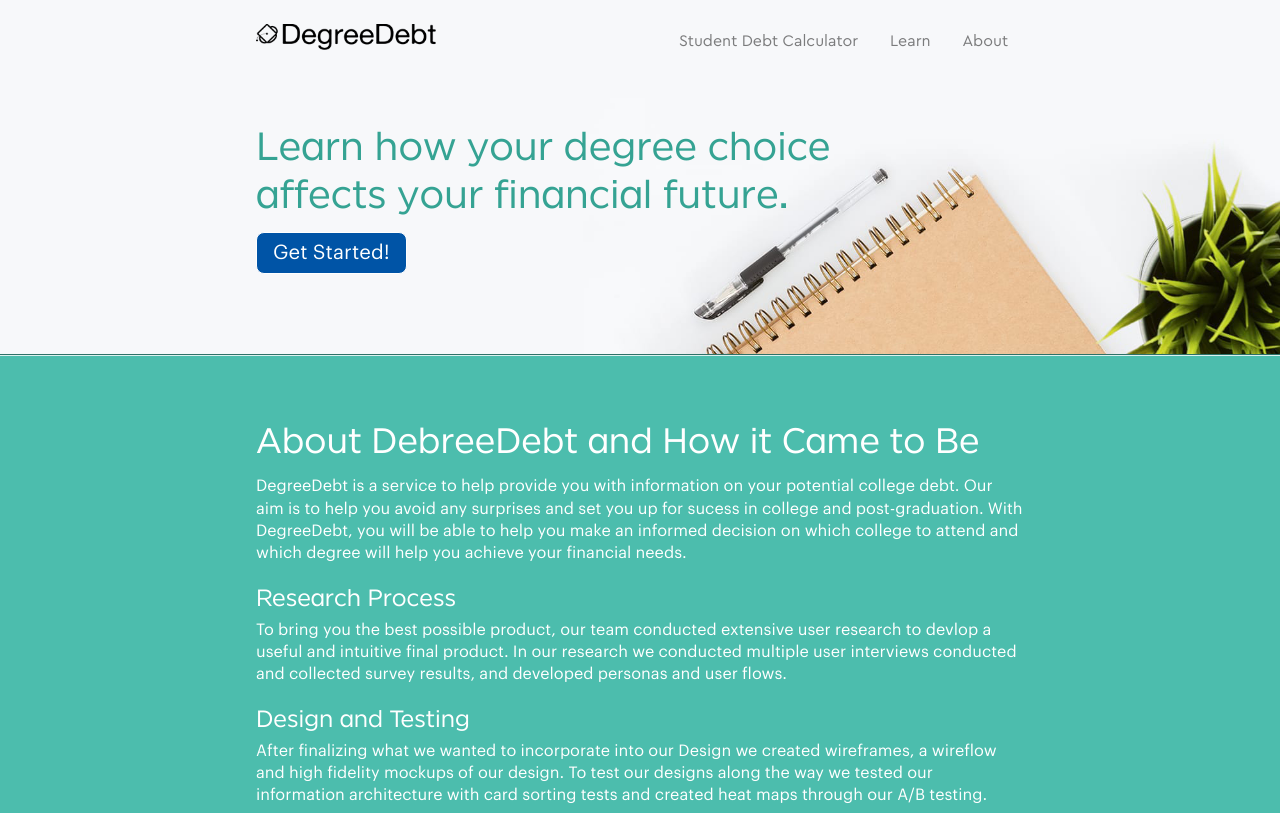
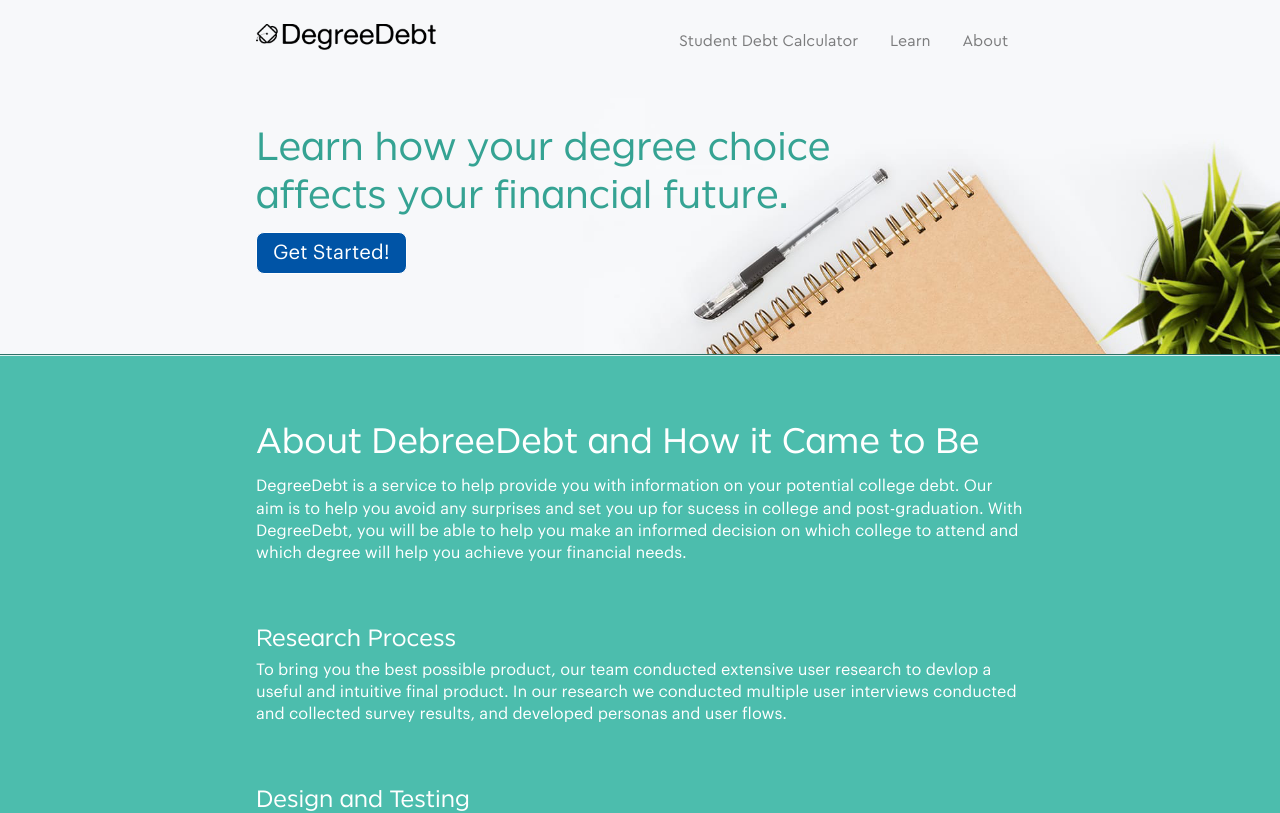
Before and after one commit to rossmonroe/degree-debt, a React (Create React App) app: page /about in a window 1280 px wide. Shown: the top 813 px of the page. Built offline with nearby package versions, Linux system fonts and the light colour scheme.

Commit message:
Fixed Spacing on about Text

```diff
--- a/src/components/AboutInfo.js
+++ b/src/components/AboutInfo.js
@@ -10,10 +10,11 @@ class AboutInfo extends Component {
       <div className='banner  aboutColor'>
         <div className='separator'></div>
         <div className="banner-content">
-          <h2>About DebreeDebt and How it Came to Be</h2>
-          <p>DegreeDebt is a service to help provide you with information on your potential college debt. Our aim is to help you avoid any surprises and set you up for sucess in college and post-graduation.
+          <div className="bannerText">
+            <h2>About DebreeDebt and How it Came to Be</h2>
+            <p>DegreeDebt is a service to help provide you with information on your potential college debt. Our aim is to help you avoid any surprises and set you up for sucess in college and post-graduation.
             With DegreeDebt, you will be able to help you make an informed decision on which college to attend and which degree will help you achieve your financial needs. </p>
-          <div className="bannerText">
+
             <h3> Research Process </h3>
             <p> To bring you the best possible product, our team conducted extensive user research to devlop a useful and intuitive final product. In our research we conducted multiple user interviews
               conducted and collected survey results, and developed personas and user flows. </p>
--- a/src/style/css/Global.css
+++ b/src/style/css/Global.css
@@ -219,7 +219,10 @@ a.button:hover{
 }
 
 .bannerText{
-    color: #FFFFFF
+    color: #FFFFFF;
+}
+.bannerText p{
+    margin-bottom: 60px;
 }
 
 .aboutColor{
```
